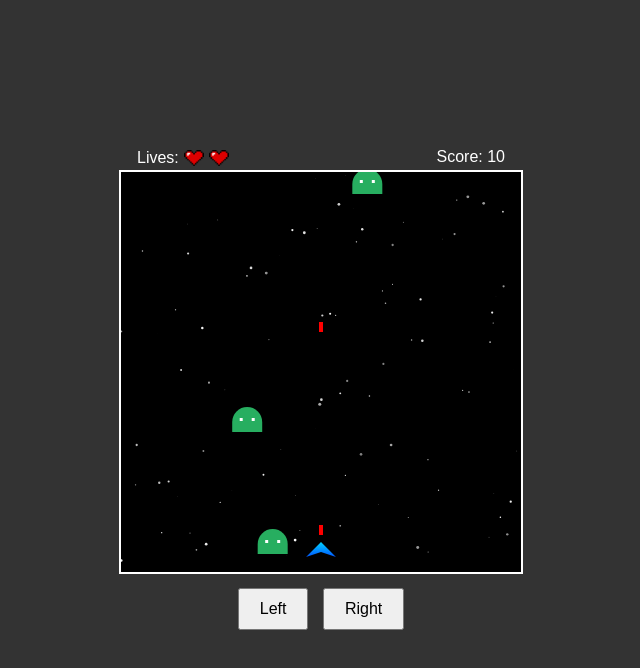
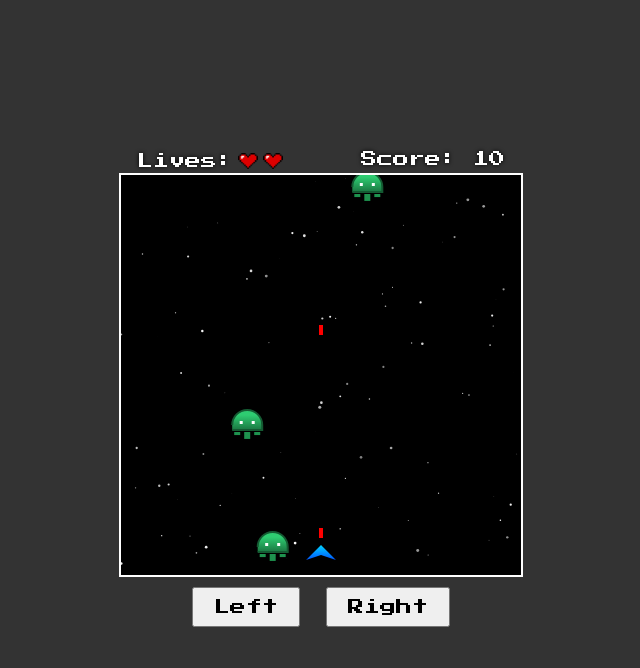
Before and after one commit to LordSif/Space-Invaders-Canvas, a plain HTML site: page index.html in a window 1280 px wide. Shown: the whole page, without its empty margins (319-959 px from the left). Drawn offline with Linux system fonts and the light colour scheme.

Commit message:
Octopus enemy and styles added to the HUD

```diff
--- a/logic.js
+++ b/logic.js
@@ -410,19 +410,42 @@ function draw() {
   })
 
   // Draw enemies
+
+
   enemies.forEach(enemy => {
-    ctx.fillStyle = enemy.color || '#27ae60'
+    let gradientEnemy = ctx.createLinearGradient(enemy.x, enemy.y, enemy.x, enemy.y + enemy.height)
+    gradientEnemy.addColorStop(0, '#2ecc71')
+    gradientEnemy.addColorStop(1, '#145a32')
 
+    ctx.fillStyle = gradientEnemy
+
+    // Draw body
     ctx.beginPath()
     ctx.arc(enemy.x + enemy.width / 2, enemy.y + enemy.height / 2, enemy.width / 2, Math.PI, 0)
-    ctx.lineTo(enemy.x + enemy.width, enemy.y + enemy.height)
-    ctx.lineTo(enemy.x, enemy.y + enemy.height)
+    ctx.lineTo(enemy.x + enemy.width, enemy.y + enemy.height - 5)
+    ctx.lineTo(enemy.x, enemy.y + enemy.height - 5)
     ctx.fill()
 
+    ctx.strokeStyle = '#145a32'
+    ctx.lineWidth = 2
+    ctx.stroke()
+
+    // Draw eyes
     ctx.fillStyle = 'white'
     ctx.fillRect(enemy.x + enemy.width * 0.25, enemy.y + enemy.height * 0.3, 3, 3)
     ctx.fillRect(enemy.x + enemy.width * 0.65, enemy.y + enemy.height * 0.3, 3, 3)
 
+    // Draw tentacles
+    ctx.fillStyle = enemy.color || '#1e924e'
+    let legOffset = Math.sin(Date.now() / 100) * 3
+
+    ctx.fillRect(enemy.x + 2, enemy.y + enemy.height - 3, 6, 5 + legOffset)
+    ctx.fillRect(enemy.x + enemy.width / 2 - 3, enemy.y + enemy.height - 3, 6, 5 - legOffset)
+    ctx.fillRect(enemy.x + enemy.width - 8, enemy.y + enemy.height - 3, 6, 5 + legOffset)
+
+    // visual collision box (for testing)
+    //ctx.fillStyle = '#ff545463'
+    //ctx.fillRect(enemy.x, enemy.y, enemy.width, enemy.height)
   })
 
   // Draw lives objects
--- a/styles.css
+++ b/styles.css
@@ -1,3 +1,6 @@
+@import url('https://fonts.googleapis.com/css2?family=Press+Start+2P&display=swap');
+
+
 body {
   display: flex;
   flex-direction: column;
@@ -7,10 +10,13 @@ body {
   background-color: #333;
   margin: 0;
   color: white;
-  font-family: Arial, sans-serif;
   -webkit-user-select: none;
   user-select: none;
   touch-action: manipulation;
+  font-family: "Press Start 2P", system-ui;
+  font-size: 1rem;
+  font-style: normal;
+  text-shadow: 0 0 4px #000;
 }
 
 canvas {
@@ -29,6 +35,7 @@ canvas {
 
 .control-btn {
   padding: 10px 20px;
+  font-family: "Press Start 2P", system-ui;
   font-size: 1rem;
   cursor: pointer;
   margin: 0px 5px;
```
